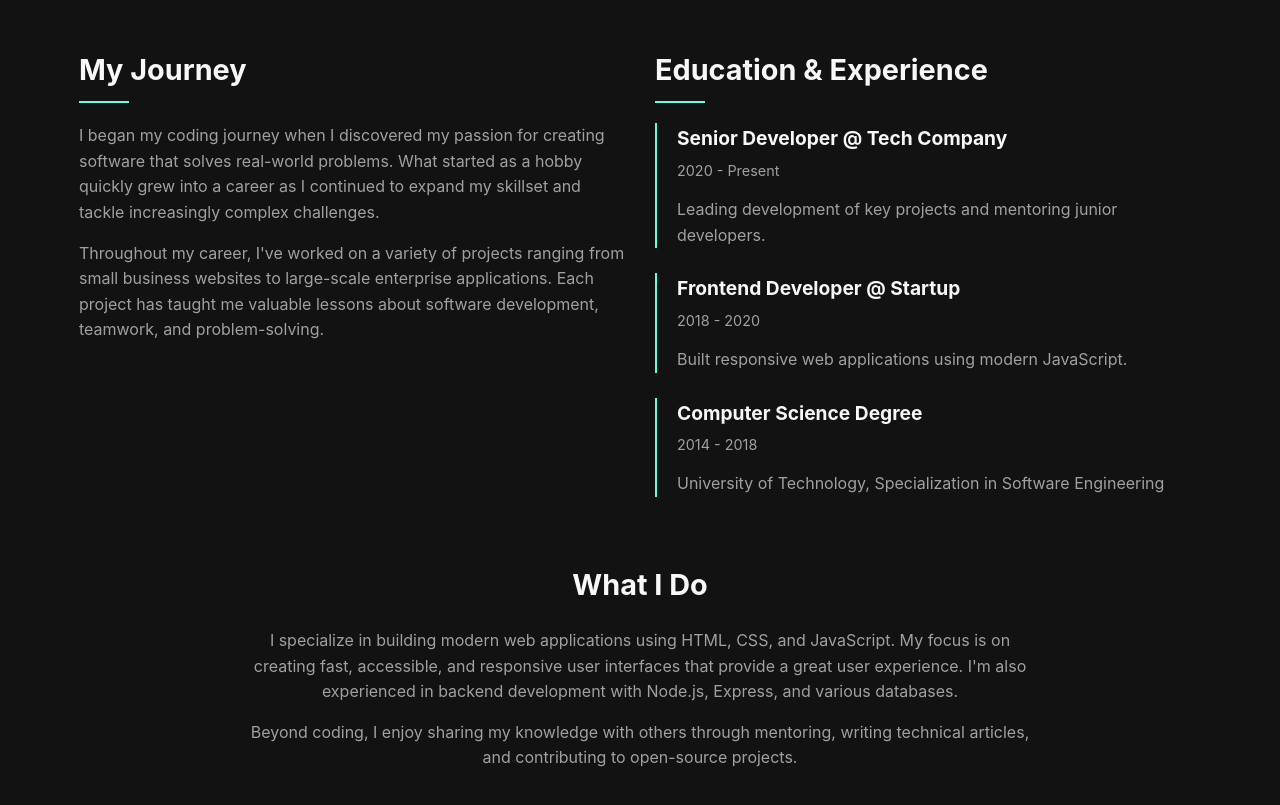
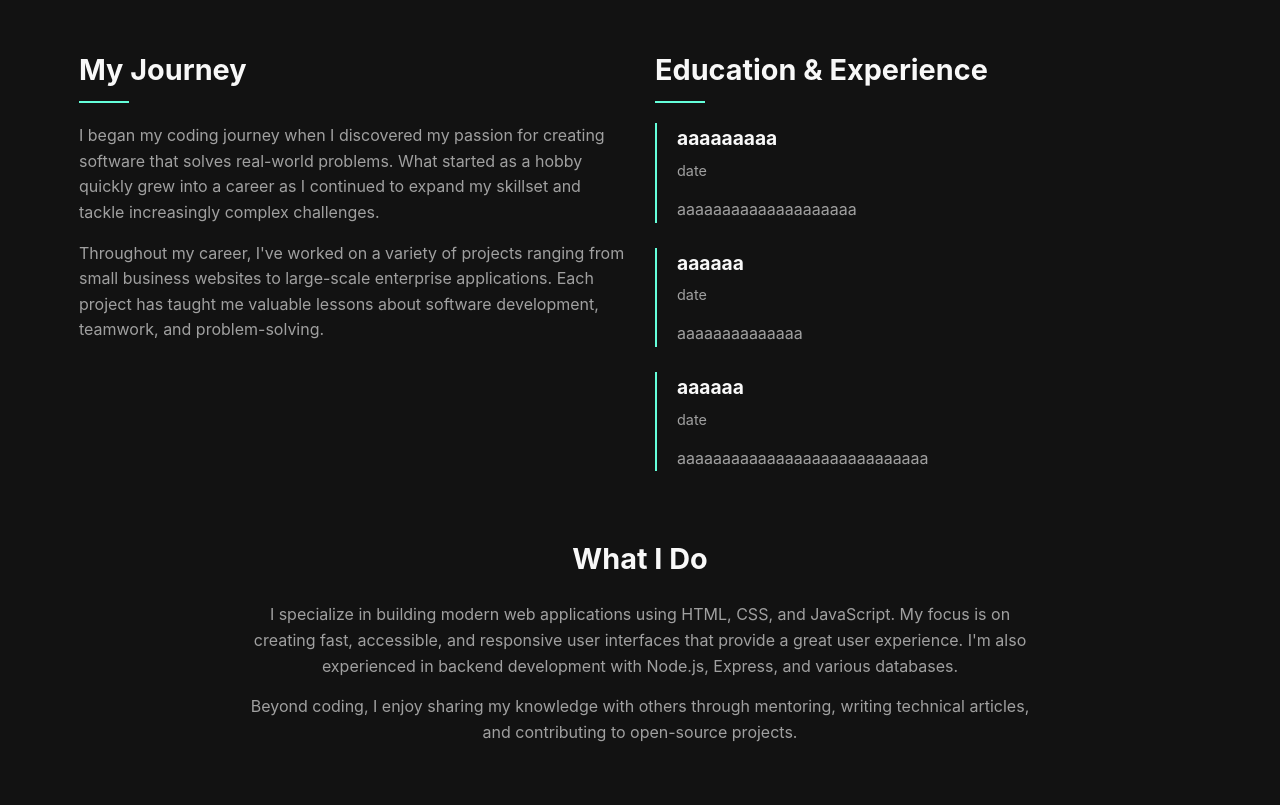
Before and after one commit to frincon06/Porfolio2, a plain HTML site: page index.html in a window 1280 px wide. Shown: the part 985-1790 px from the top of the page. Drawn offline with Linux system fonts and the light colour scheme.

Commit message:
Update index.html

```diff
--- a/index.html
+++ b/index.html
@@ -65,19 +65,19 @@
                 <div class="about-item">
                     <h3>Education & Experience</h3>
                     <div class="timeline-item">
-                        <h4>Senior Developer @ Tech Company</h4>
-                        <p class="timeline-date">2020 - Present</p>
-                        <p>Leading development of key projects and mentoring junior developers.</p>
+                        <h4>aaaaaaaaa</h4>
+                        <p class="timeline-date">date</p>
+                        <p>aaaaaaaaaaaaaaaaaaaa</p>
                     </div>
                     <div class="timeline-item">
-                        <h4>Frontend Developer @ Startup</h4>
-                        <p class="timeline-date">2018 - 2020</p>
-                        <p>Built responsive web applications using modern JavaScript.</p>
+                        <h4>aaaaaa</h4>
+                        <p class="timeline-date">date</p>
+                        <p>aaaaaaaaaaaaaa</p>
                     </div>
                     <div class="timeline-item">
-                        <h4>Computer Science Degree</h4>
-                        <p class="timeline-date">2014 - 2018</p>
-                        <p>University of Technology, Specialization in Software Engineering</p>
+                        <h4>aaaaaa</h4>
+                        <p class="timeline-date">date</p>
+                        <p>aaaaaaaaaaaaaaaaaaaaaaaaaaaa</p>
                     </div>
                 </div>
             </div>
```
